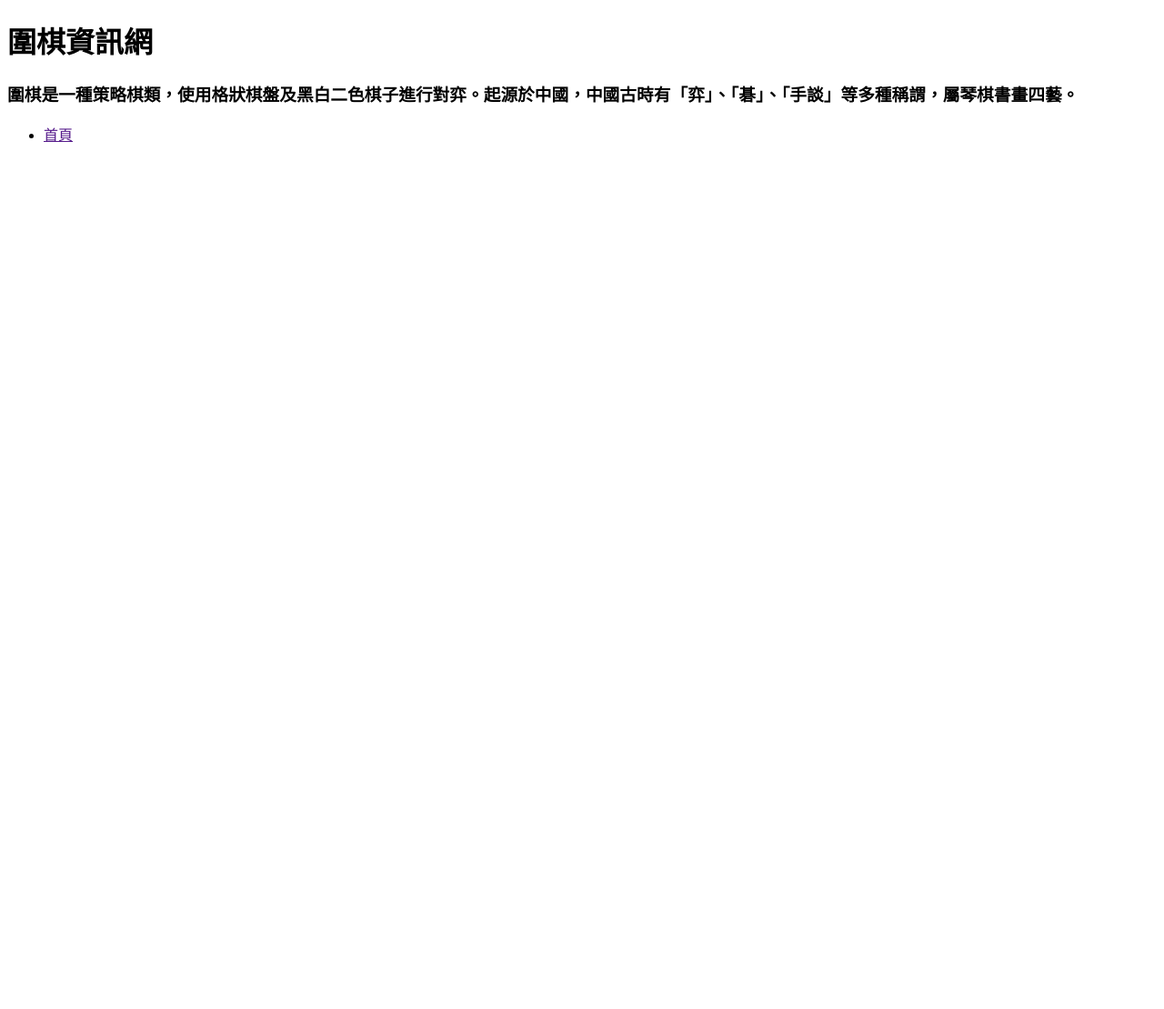
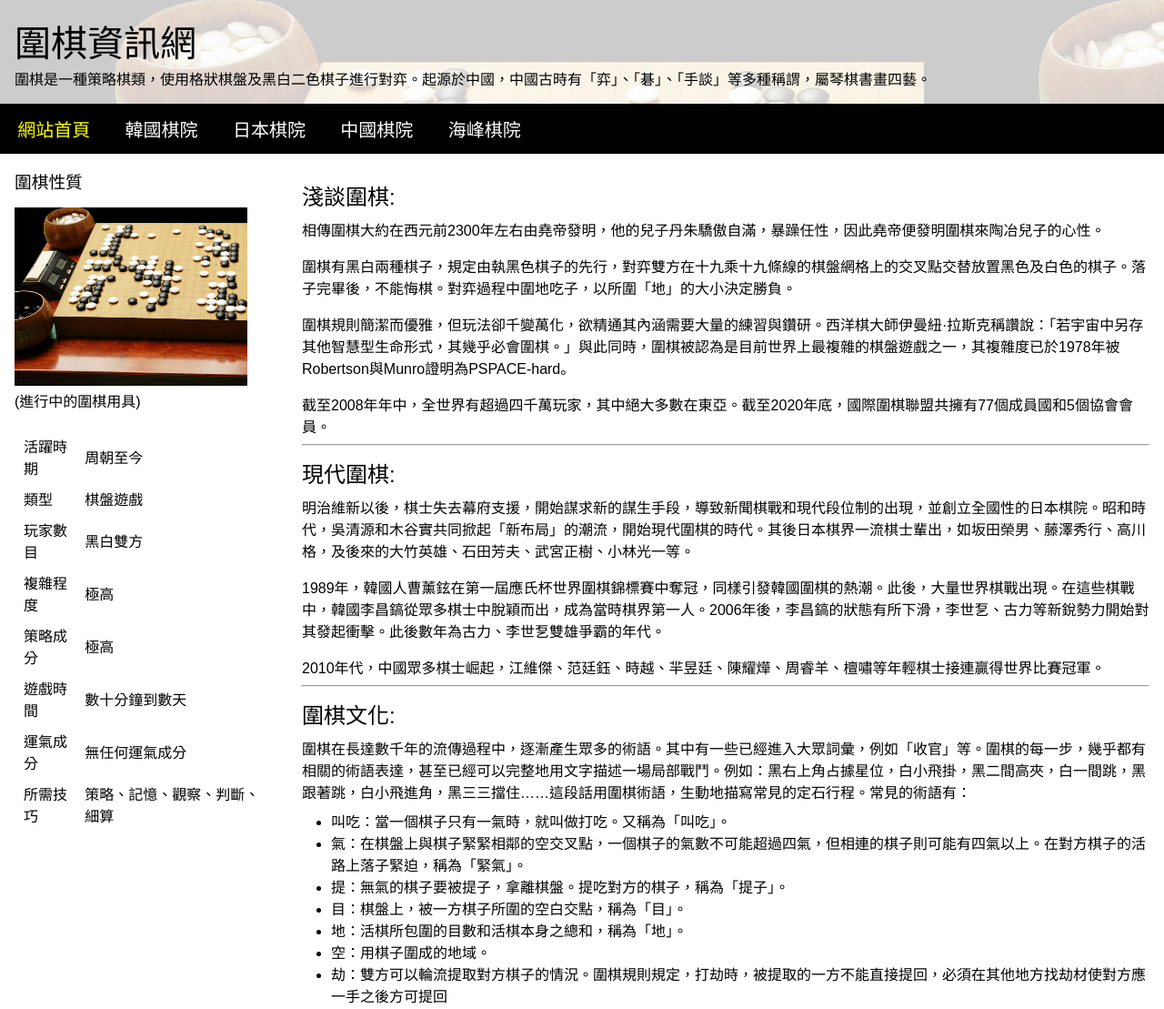
Before and after one commit to bo-han-kao/udemy-class, a plain HTML site: page html_class/project1/index.html in a window 1280 px wide. Shown: the whole page at 91% size. Before the commit the page ends 800 px from the top, so only its background shows below. Drawn offline with Linux system fonts and the light colour scheme.

Commit message:
project1
24/09/02

```diff
--- a/html_class/project1/index.html
+++ b/html_class/project1/index.html
@@ -5,6 +5,7 @@
     <meta charset="UTF-8">
     <meta name="viewport" content="width=device-width, initial-scale=1.0">
     <title>圍棋資訊網</title>
+    <link rel="stylesheet" href="./stlyle.css">
 </head>
 
 <body>
@@ -15,12 +16,88 @@
         </div>
         <nav>
             <ul>
-                <li><a href="">首頁</a></li>
+                <li><a class="active" href="#">網站首頁</a></li>
+                <li><a href="./korea.html">韓國棋院</a></li>
+                <li><a href="./japan.html">日本棋院</a></li>
+                <li><a href="./china.html">中國棋院</a></li>
+                <li><a href="./taiwan.html">海峰棋院</a></li>
             </ul>
         </nav>
     </header>
     <main>
+        <section class="left">
+            <h3>圍棋性質</h3>
+            <figure>
+                <img src="./images/go-equipment.png" alt="圍棋用具">
+                <figcaption>(進行中的圍棋用具)</figcaption>
+            </figure>
 
+            <table>
+                <tr>
+                    <td>活躍時期</td>
+                    <td>周朝至今</td>
+                </tr>
+                <tr>
+                    <td>類型</td>
+                    <td>棋盤遊戲</td>
+                </tr>
+                <tr>
+                    <td>玩家數目</td>
+                    <td>黑白雙方</td>
+                </tr>
+                <tr>
+                    <td>複雜程度</td>
+                    <td>極高</td>
+                </tr>
+                <tr>
+                    <td>策略成分</td>
+                    <td>極高</td>
+                </tr>
+                <tr>
+                    <td>遊戲時間</td>
+                    <td>數十分鐘到數天</td>
+                </tr>
+                <tr>
+                    <td>運氣成分</td>
+                    <td>無任何運氣成分</td>
+                </tr>
+                <tr>
+                    <td>所需技巧</td>
+                    <td>策略、記憶、觀察、判斷、細算</td>
+                </tr>
+            </table>
+        </section>
+
+        <section class="right">
+            <h3>淺談圍棋:</h3>
+            <p>相傳圍棋大約在西元前2300年左右由堯帝發明，他的兒子丹朱驕傲自滿，暴躁任性，因此堯帝便發明圍棋來陶冶兒子的心性。</p>
+            <p> 圍棋有黑白兩種棋子，規定由執黑色棋子的先行，對弈雙方在十九乘十九條線的棋盤網格上的交叉點交替放置黑色及白色的棋子。落子完畢後，不能悔棋。對弈過程中圍地吃子，以所圍「地」的大小決定勝負。</p>
+            <p> 圍棋規則簡潔而優雅，但玩法卻千變萬化，欲精通其內涵需要大量的練習與鑽研。西洋棋大師伊曼紐·拉斯克稱讚說：「若宇宙中另存其他智慧型生命形式，其幾乎必會圍棋。」與此同時，圍棋被認為是目前世界上最複雜的棋盤遊戲之一，其複雜度已於1978年被Robertson與Munro證明為PSPACE-hard。
+            </p>
+            <p>截至2008年年中，全世界有超過四千萬玩家，其中絕大多數在東亞。截至2020年底，國際圍棋聯盟共擁有77個成員國和5個協會會員。</p>
+            <hr>
+
+            <h3>現代圍棋:</h3>
+            <p>明治維新以後，棋士失去幕府支援，開始謀求新的謀生手段，導致新聞棋戰和現代段位制的出現，並創立全國性的日本棋院。昭和時代，吳清源和木谷實共同掀起「新布局」的潮流，開始現代圍棋的時代。其後日本棋界一流棋士輩出，如坂田榮男、藤澤秀行、高川格，及後來的大竹英雄、石田芳夫、武宮正樹、小林光一等。
+            </p>
+            <p>1989年，韓國人曹薰鉉在第一屆應氏杯世界圍棋錦標賽中奪冠，同樣引發韓國圍棋的熱潮。此後，大量世界棋戰出現。在這些棋戰中，韓國李昌鎬從眾多棋士中脫穎而出，成為當時棋界第一人。2006年後，李昌鎬的狀態有所下滑，李世乭、古力等新銳勢力開始對其發起衝擊。此後數年為古力、李世乭雙雄爭霸的年代。
+            </p>
+            <p>2010年代，中國眾多棋士崛起，江維傑、范廷鈺、時越、羋昱廷、陳耀燁、周睿羊、檀嘯等年輕棋士接連贏得世界比賽冠軍。</p>
+
+            <hr>
+            <h3>圍棋文化:</h3>
+            <p>圍棋在長達數千年的流傳過程中，逐漸產生眾多的術語。其中有一些已經進入大眾詞彙，例如「收官」等。圍棋的每一步，幾乎都有相關的術語表達，甚至已經可以完整地用文字描述一場局部戰鬥。例如：黑右上角占據星位，白小飛掛，黑二間高夾，白一間跳，黑跟著跳，白小飛進角，黑三三擋住……這段話用圍棋術語，生動地描寫常見的定石行程。常見的術語有：
+            </p>
+            <ul>
+                <li>叫吃：當一個棋子只有一氣時，就叫做打吃。又稱為「叫吃」。</li>
+                <li>氣：在棋盤上與棋子緊緊相鄰的空交叉點，一個棋子的氣數不可能超過四氣，但相連的棋子則可能有四氣以上。在對方棋子的活路上落子緊迫，稱為「緊氣」。</li>
+                <li>提：無氣的棋子要被提子，拿離棋盤。提吃對方的棋子，稱為「提子」。</li>
+                <li>目：棋盤上，被一方棋子所圍的空白交點，稱為「目」。</li>
+                <li>地：活棋所包圍的目數和活棋本身之總和，稱為「地」。</li>
+                <li>空：用棋子圍成的地域。</li>
+                <li>劫：雙方可以輪流提取對方棋子的情況。圍棋規則規定，打劫時，被提取的一方不能直接提回，必須在其他地方找劫材使對方應一手之後方可提回</li>
+            </ul>
+        </section>
     </main>
 
 </body>
--- /dev/null
+++ b/html_class/project1/stlyle.css
@@ -0,0 +1,104 @@
+* {
+  padding: 0;
+  margin: 0;
+  box-sizing: border-box;
+  font-family: DFkai-sb, sans-serif;
+}
+
+h1,
+h2,
+h3,
+h4,
+h5,
+h6 {
+  font-weight: normal;
+}
+
+p {
+  padding: 0.5rem 0rem;
+}
+
+header div.top {
+  padding: 1rem;
+  background-image: url(./images/background.png);
+  /* background-repeat: no-repeat; */
+}
+
+header div.top h1 {
+  font-size: 2.5rem;
+}
+
+header div.top h3 {
+  font-size: 1rem;
+}
+
+header nav {
+  background-color: black;
+}
+
+header nav ul {
+  display: flex;
+  list-style-type: none;
+}
+
+header ul li {
+  padding: 0.8rem 1.2rem;
+}
+
+nav ul li a {
+  color: white;
+  text-decoration: none;
+  font-size: 1.25rem;
+  transition: all 0.3s ease;
+}
+
+nav ul li a:hover {
+  color: yellow;
+}
+
+.active {
+  color: yellow;
+}
+
+main {
+  display: flex;
+  flex-wrap: wrap;
+}
+
+main section {
+  padding: 1rem;
+}
+
+section.left {
+  flex: 1 1 200px;
+}
+
+section.left img {
+  width: 90%;
+}
+
+section.left table {
+  margin-top: 1rem;
+}
+
+section.left table,
+section.left td {
+  padding: 0.25rem;
+}
+
+section.left h3 {
+  margin-bottom: 1rem;
+}
+
+section.right {
+  flex: 4 1 500px;
+}
+
+section.right h3 {
+  font-size: 1.5rem;
+  padding-top: 0.5em;
+}
+
+section.right ul {
+  margin-left: 2rem;
+}
```
